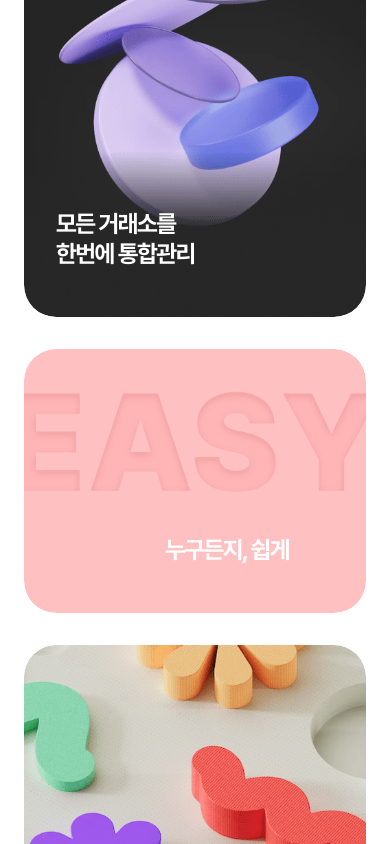
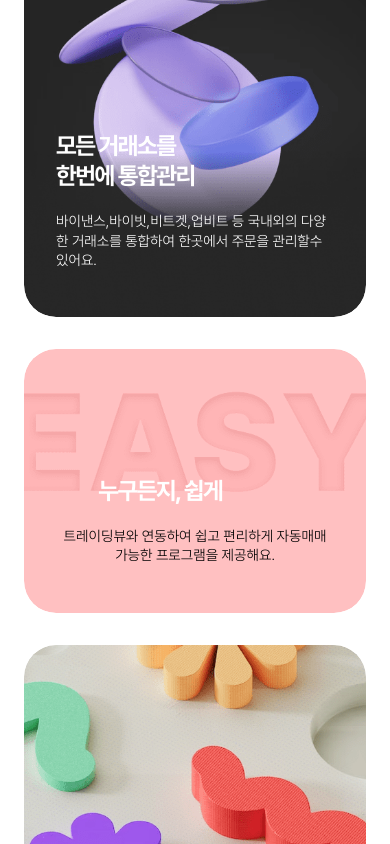
Before and after one commit to mufaqar/quatro, a Next.js app: page / in a window 390 px wide. Shown: the part 1940-2784 px from the top of the page. Built offline with nearby package versions, Linux system fonts and the light colour scheme.

Commit message:
final update

```diff
--- a/components/card.js
+++ b/components/card.js
@@ -17,7 +17,7 @@ export default function Card({ title, content, image_path,image_Hover,TxtColour,
             <Image src={image_Hover} alt="Image Missing" className='object-cover w-full h-full rounded-[32px] hidden group-hover:block' />
             <div className='absolute bottom-12 md:px-14 px-8 w-full'>
                 <h3
-                    className={`md:text-[2.5rem] _heading mt-10 text-[1.5rem] md:leading-[3.1rem] leading-[1.875rem] -tracking-[1.5px] text-white group-hover:text-white/60  ${TxtColour && "text-center text-[#FFA4A5] w-full"}`}>
+                    className={`md:text-[2.5rem] _heading mt-10 text-[1.5rem] md:leading-[3.1rem] leading-[1.875rem] -tracking-[1.5px] text-white group-hover:text-[#FFA4A5]  ${TxtColour && "text-center text-[#FFA4A5] w-[75%]"}`}>
                     <div
                         className=""
                         dangerouslySetInnerHTML={{
--- a/styles/globals.css
+++ b/styles/globals.css
@@ -50,3 +50,8 @@ bottom: 6rem;
 .card_wrapper:hover .last_item{
     bottom: -20px !important;
 }
+@media(max-width:768px){
+    .card_wrapper ._heading, ._text{
+        position: static;
+    }
+}
```
